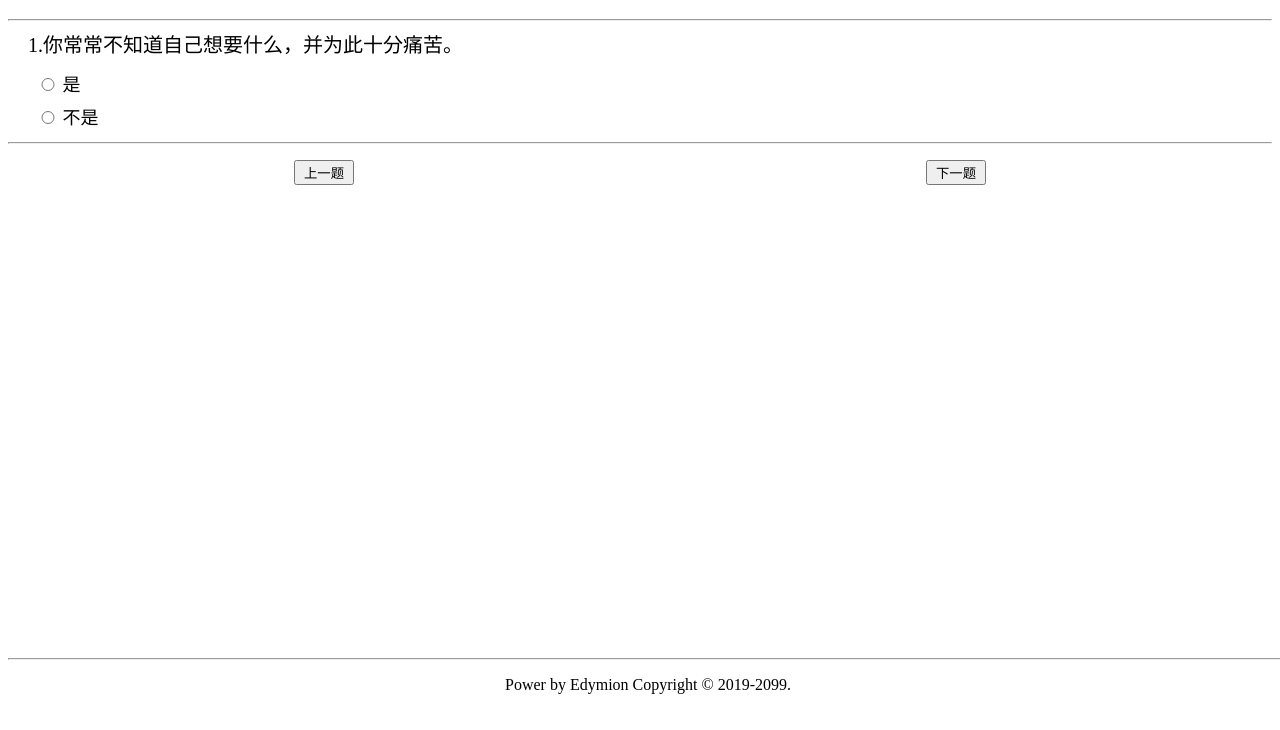
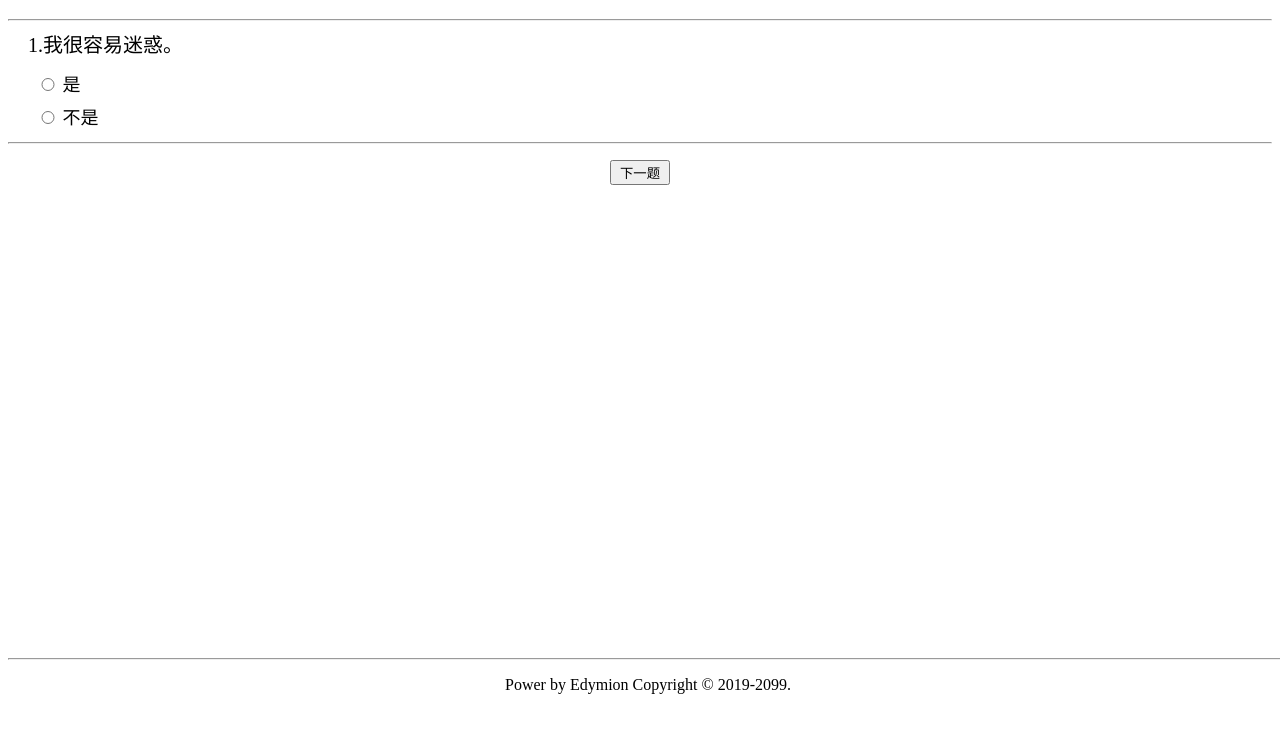
Before and after one commit to ArcaniteMagician/Enneagram, a plain HTML site: page content.html in a window 1280 px wide. Shown: the part 70-800 px from the top of the page. Drawn offline with Linux system fonts and the light colour scheme.

Commit message:
使用引入js文件内对象的方式添加测试题，优化用户体验

```diff
--- a/content.html
+++ b/content.html
@@ -51,13 +51,17 @@
 		}
 	</style>
 
-	<script src="jquery-3.4.1.js">
+	<!-- <script src="jquery-3.4.1.js">
+	</script> -->
+	<script src="topics.js">
 	</script>
 	<script>
-		var data;
-		var index = 107;
+		var index = 0;
 		var choiceResults = new Array();
 
+		/*
+		// 使用jquery读取json文件的方式。会存在跨域问题，虽然可以使用为快捷方式的目标添加“ --allow-file-access-from-files”解决，但对于用户来说不友好。
+		var data;
 		$(document).ready(function () {
 			$.ajax({
 				url: 'topics.json',
@@ -69,6 +73,9 @@
 				}
 			});
 		});
+		*/
+		// 引入js文件内的对象的方式。直接在这里写，在操作dom时会找不到元素，因此在body部分的末尾执行该方法。
+		// notifyTopicChanged(true);
 
 		function onRadioChanged(value) {
 			choiceResults[index] = value;
@@ -146,6 +153,9 @@
 		}
 
 		function notifyTopicChanged(needChecked) {
+			console.log(data);
+			console.log(index);
+			console.log((index + 1) + "." + data.topics[index].content);
 			document.getElementById("topic").innerHTML=(index + 1) + "." + data.topics[index].content;
 			if(choiceResults[index] == 1){
 				document.getElementById("yes").checked = true;
@@ -206,5 +216,8 @@
 		<hr />
 		<p>Power by Edymion Copyright © 2019-2099.</p>
 	</div>
+	<script>
+		notifyTopicChanged(true);
+	</script>
 </body>
 </html>
--- /dev/null
+++ b/topics.js
@@ -0,0 +1,446 @@
+var data = {
+	"topics":[
+		{
+			"content": "我很容易迷惑。",
+			"type": 9
+		},
+		{
+			"content": "我不想成为一个喜欢批评的人，但是很难做到。",
+			"type": 1
+		},
+		{
+			"content": "我喜欢研究宇宙的道理、哲理。",
+			"type": 5
+		},
+		{
+			"content": "我很注意自己是否年轻，因为那是找乐子的本钱。",
+			"type": 7
+		},
+		{
+			"content": "我喜欢独立自主，一切都靠自己。",
+			"type": 8
+		},
+		{
+			"content": "当我有困难时，我会试着不让人知道。",
+			"type": 2
+		},
+		{
+			"content": "被人误解对于我而言，是一件非常痛苦的事。",
+			"type": 4
+		},
+		{
+			"content": "施比受会给我带来更大的满足感。",
+			"type": 2
+		},
+		{
+			"content": "我常常设想最糟糕的结构，而使自己陷入苦恼中。",
+			"type": 6
+		},
+		{
+			"content": "我常常试探或考验朋友、伴侣的忠诚。",
+			"type": 6
+		},
+		{
+			"content": "我看不起那些不像我一样坚强的人，有时我会用种种方式羞辱他们。",
+			"type": 8
+		},
+		{
+			"content": "身体上的舒适，对我非常重要。",
+			"type": 9
+		},
+		{
+			"content": "我能触碰生活中的悲哀和不幸。",
+			"type": 4
+		},
+		{
+			"content": "别人不能完成他的分内事，会令我失望和愤怒。",
+			"type": 1
+		},
+		{
+			"content": "我时常拖延问题，不去解决。",
+			"type": 9
+		},
+		{
+			"content": "我喜欢戏剧性，多姿多彩的生活。",
+			"type": 7
+		},
+		{
+			"content": "我认为自己非常不完善。",
+			"type": 4
+		},
+		{
+			"content": "我对感官的需求特别强烈，喜欢美食、服装、身体的触觉刺激，并纵情享乐。",
+			"type": 7
+		},
+		{
+			"content": "当别人请教我问题，我会巨细地分析得很清楚。",
+			"type": 5
+		},
+		{
+			"content": "我习惯推销自己，从不觉得难为情。",
+			"type": 3
+		},
+		{
+			"content": "有时我会放纵和做出僭越的事。",
+			"type": 7
+		},
+		{
+			"content": "帮助不到别人，会让我觉得痛苦。",
+			"type": 2
+		},
+		{
+			"content": "我不喜欢大家问我广泛、笼统的问题。",
+			"type": 5
+		},
+		{
+			"content": "在某方面，我有放纵的倾向（如食物、药物等）。",
+			"type": 8
+		},
+		{
+			"content": "我宁愿适应别人，包括我的伴侣，而不会反抗他们。",
+			"type": 9
+		},
+		{
+			"content": "我最不喜欢的一件事就是虚伪。",
+			"type": 6
+		},
+		{
+			"content": "我知错能改，但由于执着好强，周围的人还是会感到压力。",
+			"type": 8
+		},
+		{
+			"content": "我常觉得很多事都是很好玩，很有趣，人生真是快乐。",
+			"type": 7
+		},
+		{
+			"content": "我有时很欣赏自己充满权威，有时却又优柔寡断，依赖别人。",
+			"type": 6
+		},
+		{
+			"content": "我习惯付出多于接受。",
+			"type": 2
+		},
+		{
+			"content": "面对威胁时，我一是变得焦虑，一是对抗迎面而来的危险。",
+			"type": 6
+		},
+		{
+			"content": "我通常是等着别人来接近我，而不是我去接近他们。",
+			"type": 5
+		},
+		{
+			"content": "我喜欢当主角，希望得到大家的注意。",
+			"type": 3
+		},
+		{
+			"content": "别人批评我，我也不会回应和辩解，因为我不想发生任何争执与冲突。",
+			"type": 9
+		},
+		{
+			"content": "我有时期待别人的指导，有时却忽略别人的忠告，径直去做我想做的事。",
+			"type": 6
+		},
+		{
+			"content": "我经常忘记自己的需要。",
+			"type": 9
+		},
+		{
+			"content": "在重大危机中，我通常能克服我对自己的质疑和内心的焦虑。",
+			"type": 6
+		},
+		{
+			"content": "我是一个天生的推销员，说服别人对我来说是一件轻易的事。",
+			"type": 3
+		},
+		{
+			"content": "我不相信一个我一直都无法了解的人。",
+			"type": 9
+		},
+		{
+			"content": "我爱依惯例行事，不太喜欢改变。",
+			"type": 8
+		},
+		{
+			"content": "我很在乎家人，在家中表现得忠诚和包容。",
+			"type": 9
+		},
+		{
+			"content": "我被动而优柔寡断。",
+			"type": 5
+		},
+		{
+			"content": "我很有包容力，彬彬有礼，但跟人的感情互动不深。",
+			"type": 5
+		},
+		{
+			"content": "我沉默寡言，好像不会关心别人似的。",
+			"type": 8
+		},
+		{
+			"content": "当沉浸在工作或我擅长的领域时，别人会觉得我冷酷无情。",
+			"type": 6
+		},
+		{
+			"content": "我常常保持警觉。",
+			"type": 6
+		},
+		{
+			"content": "我不喜欢要对人尽义务的感觉。",
+			"type": 5
+		},
+		{
+			"content": "如果不能完美地表态，我宁愿不说。",
+			"type": 5
+		},
+		{
+			"content": "我的计划比我实际完成的还要多。",
+			"type": 7
+		},
+		{
+			"content": "我野心勃勃，喜欢挑战和登上高峰的经验。",
+			"type": 8
+		},
+		{
+			"content": "我倾向于独断专行并自己解决问题。",
+			"type": 5
+		},
+		{
+			"content": "我很多时候感到被遗弃。",
+			"type": 4
+		},
+		{
+			"content": "我常常表现得十分忧郁的样子，充满痛苦并且内向。",
+			"type": 4
+		},
+		{
+			"content": "初见陌生人时，我会表现得很冷漠、高傲。",
+			"type": 4
+		},
+		{
+			"content": "我的面部表情严肃而生硬。",
+			"type": 1
+		},
+		{
+			"content": "我很飘忽，常常不知自己下一刻想要什么。",
+			"type": 4
+		},
+		{
+			"content": "我常对自己挑剔，期望不断改善自己的缺点，以成为一个完美的人。",
+			"type": 1
+		},
+		{
+			"content": "我感受特别深刻，并怀疑那些总是很快乐的人。",
+			"type": 4
+		},
+		{
+			"content": "我做事有效率，也会找捷径，模仿力特别强。",
+			"type": 3
+		},
+		{
+			"content": "我讲理，重实用。",
+			"type": 1
+		},
+		{
+			"content": "我有很强的创造天分和想象力，喜欢将事情重新整合。",
+			"type": 4
+		},
+		{
+			"content": "我不需要得到很多的注意力。",
+			"type": 9
+		},
+		{
+			"content": "我喜欢每件事都井然有序，但别人会认为我过分执着。",
+			"type": 1
+		},
+		{
+			"content": "我渴望拥有完美的心灵伴侣。",
+			"type": 4
+		},
+		{
+			"content": "我常夸耀自己，对自己的能力十分有信心。",
+			"type": 3
+		},
+		{
+			"content": "如果周遭的人行为太过分时，我准会让他难堪。",
+			"type": 8
+		},
+		{
+			"content": "我外向、精力充沛，喜欢不断追求成就，这使我的自我感觉十分良好。",
+			"type": 3
+		},
+		{
+			"content": "我是一位忠实的朋友和伙伴。",
+			"type": 6
+		},
+		{
+			"content": "我知道如何让别人喜欢我。",
+			"type": 2
+		},
+		{
+			"content": "我很少看到别人的功劳和好处。",
+			"type": 3
+		},
+		{
+			"content": "我很容易知道别人的功劳和好处。",
+			"type": 2
+		},
+		{
+			"content": "我嫉妒心强，喜欢跟别人比较。",
+			"type": 3
+		},
+		{
+			"content": "我对别人做的事总是不放心，批评一番后，自己会动手再做。",
+			"type": 1
+		},
+		{
+			"content": "别人会说我常戴着面具做人。",
+			"type": 3
+		},
+		{
+			"content": "有时我会激怒对方，引来莫名其妙的吵架，其实我是想试探对方爱不爱我。",
+			"type": 6
+		},
+		{
+			"content": "我会极力保护我所爱的人。",
+			"type": 8
+		},
+		{
+			"content": "我常常刻意保持兴奋的情绪。",
+			"type": 3
+		},
+		{
+			"content": "我只喜欢与有趣的人为友，对一些闷蛋却懒得交往，即使他们看起来很有深度。",
+			"type": 7
+		},
+		{
+			"content": "我常往外跑，四处帮助别人。",
+			"type": 2
+		},
+		{
+			"content": "有时我会讲求效率而牺牲完美和原则。",
+			"type": 3
+		},
+		{
+			"content": "我似乎不太懂得幽默，没有弹性。",
+			"type": 1
+		},
+		{
+			"content": "我待人热情而有耐心。",
+			"type": 2
+		},
+		{
+			"content": "在人群中我时常感到害羞和不安。",
+			"type": 5
+		},
+		{
+			"content": "我喜欢效率，讨厌拖泥带水。",
+			"type": 8
+		},
+		{
+			"content": "帮助别人达致快乐和成功是我重要的成就。",
+			"type": 2
+		},
+		{
+			"content": "付出时，别人若不欣然接纳，我便会有挫折感。",
+			"type": 2
+		},
+		{
+			"content": "我的肢体硬邦邦的，不习惯别人热情的付出。",
+			"type": 1
+		},
+		{
+			"content": "我对大部分的社交集会不太有兴趣，除非那是我熟识的和喜爱的人。",
+			"type": 5
+		},
+		{
+			"content": "很多时候我会有很强烈的寂寞感。",
+			"type": 2
+		},
+		{
+			"content": "人们很乐意向我表白他们所遭遇的问题。",
+			"type": 2
+		},
+		{
+			"content": "我不但不会说甜言蜜语，而且别人会觉得我唠叨不停。",
+			"type": 1
+		},
+		{
+			"content": "我常担心自由被剥夺，因此不爱作承诺。",
+			"type": 7
+		},
+		{
+			"content": "我喜欢告诉别人我所做的事和所知的一切。",
+			"type": 3
+		},
+		{
+			"content": "我很容易认同别人为我所做的事和所知的一切。",
+			"type": 9
+		},
+		{
+			"content": "我要求光明正大，为此不惜与人发生冲突。",
+			"type": 8
+		},
+		{
+			"content": "我很有正义感，有时会支持不利的一方。",
+			"type": 8
+		},
+		{
+			"content": "我重视小节而效率不高。",
+			"type": 1
+		},
+		{
+			"content": "我容易感到沮丧和麻木更多于愤怒。",
+			"type": 9
+		},
+		{
+			"content": "我不喜欢那些侵略性或过度情绪化的人。",
+			"type": 5
+		},
+		{
+			"content": "我非常情绪化，一天的喜怒哀乐多变。",
+			"type": 4
+		},
+		{
+			"content": "我不想别人知道我的感受与想法，除非我告诉他们。",
+			"type": 5
+		},
+		{
+			"content": "我喜欢刺激和紧张的关系，而不是稳定和依赖的关系。",
+			"type": 1
+		},
+		{
+			"content": "我很少用心去听别人的心情，只喜欢说说俏皮话和笑话。",
+			"type": 7
+		},
+		{
+			"content": "我是循规蹈矩的人，秩序对我十分有意义。",
+			"type": 1
+		},
+		{
+			"content": "我很难找到一种我真正感到被爱的关系。",
+			"type": 4
+		},
+		{
+			"content": "假如我想要结束一段关系，我不是直接告诉对方，就是激怒他来让他离开我。",
+			"type": 1
+		},
+		{
+			"content": "我温和平静，不自夸，不爱与人竞争。",
+			"type": 9
+		},
+		{
+			"content": "我有时善良可爱，有时又粗野暴躁，很难捉摸。",
+			"type": 9
+		}
+	],
+	"commonChoice": [
+		{
+			"name": "是",
+			"value": 1
+		},
+		{
+			"name": "不是",
+			"value": 0
+		}
+	]
+};
```
